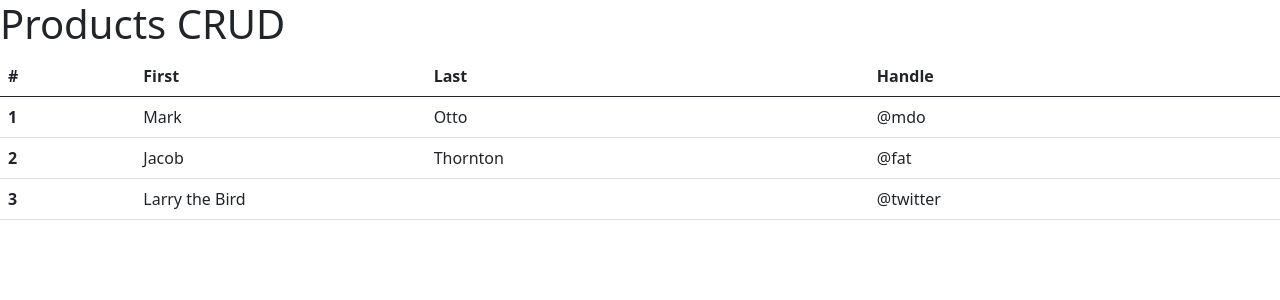
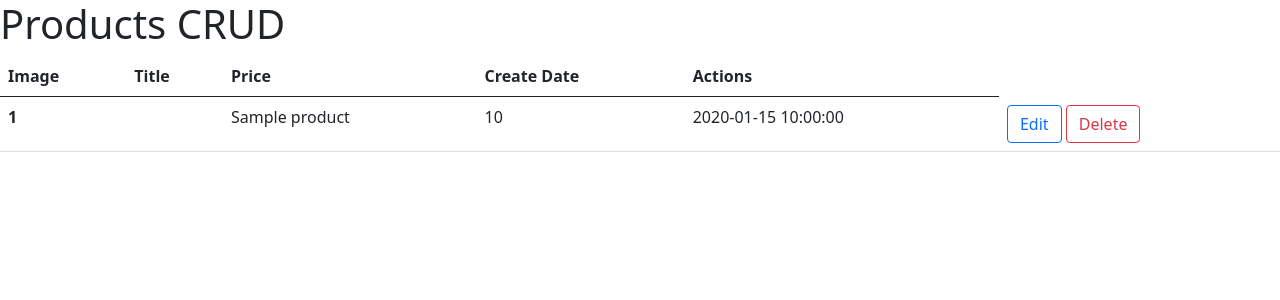
Before and after one commit to nNabakhteveli/Products-CRUD, a PHP site: page / in a window 1280 px wide. Shown: the top 300 px of the page. Run offline with PHP 8.4, Linux system fonts and the light colour scheme; tables that the repository leaves empty or names only in its code hold one stand-in row (values such as "Sample post").

Commit message:
basic look

```diff
--- a/index.php
+++ b/index.php
@@ -1,7 +1,19 @@
+<?php
+
+$pdo = new PDO('mysql:host=localhost;port=3308;dbname=products_crud', 'root', '');
+
+$pdo->setAttribute(PDO::ATTR_ERRMODE, PDO::ERRMODE_EXCEPTION);
+
+$statement = $pdo->prepare('SELECT * FROM products');
+$statement->execute();
+$products = $statement->fetchAll(PDO::FETCH_ASSOC);
+
+?>
+
+
 <!doctype html>
 <html lang="en">
   <head>
-    <!-- Required meta tags -->
     <meta charset="utf-8">
     <meta name="viewport" content="width=device-width, initial-scale=1">
     <link href="https://cdn.jsdelivr.net/npm/bootstrap@5.0.0-beta2/dist/css/bootstrap.min.css" rel="stylesheet" integrity="sha384-BmbxuPwQa2lc/FVzBcNJ7UAyJxM6wuqIj61tLrc4wSX0szH/Ev+nYRRuWlolflfl" crossorigin="anonymous">
@@ -14,30 +26,28 @@
   <table class="table">
   <thead>
     <tr>
-      <th scope="col">#</th>
-      <th scope="col">First</th>
-      <th scope="col">Last</th>
-      <th scope="col">Handle</th>
+      <th scope="col">Image</th>
+      <th scope="col">Title</th>
+      <th scope="col">Price</th>
+      <th scope="col">Create Date</th>
+      <th scope="col">Actions</th>
     </tr>
   </thead>
   <tbody>
+  <?php foreach ($products as $i => $product) { ?>
     <tr>
-      <th scope="row">1</th>
-      <td>Mark</td>
-      <td>Otto</td>
-      <td>@mdo</td>
+
+      <th scope="row"><?php echo $i + 1 ?></th>
+      <td></td>
+      <td><?php echo $product['title']?></td>
+      <td><?php echo $product['price']?></td>
+      <td><?php echo $product['create_date']?></td>
+      <td>
+      <button type="button" class="btn btn-outline-primary">Edit</button>
+      <button type="button" class="btn btn-outline-danger">Delete</button>
+      </td>
     </tr>
-    <tr>
-      <th scope="row">2</th>
-      <td>Jacob</td>
-      <td>Thornton</td>
-      <td>@fat</td>
-    </tr>
-    <tr>
-      <th scope="row">3</th>
-      <td colspan="2">Larry the Bird</td>
-      <td>@twitter</td>
-    </tr>
+  <?php } ?>
   </tbody>
 </table>
   </body>
```
